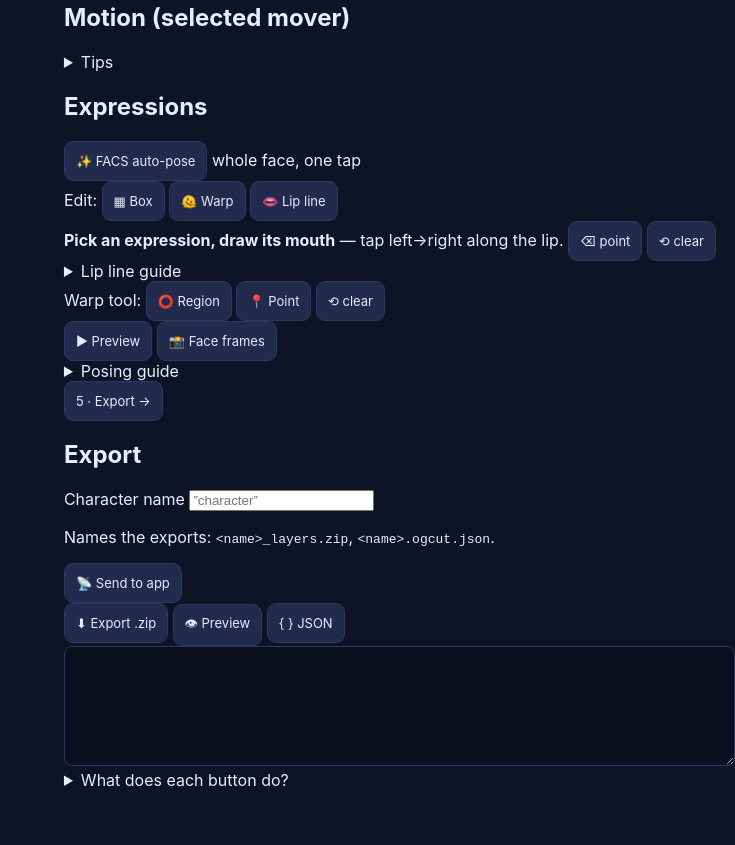
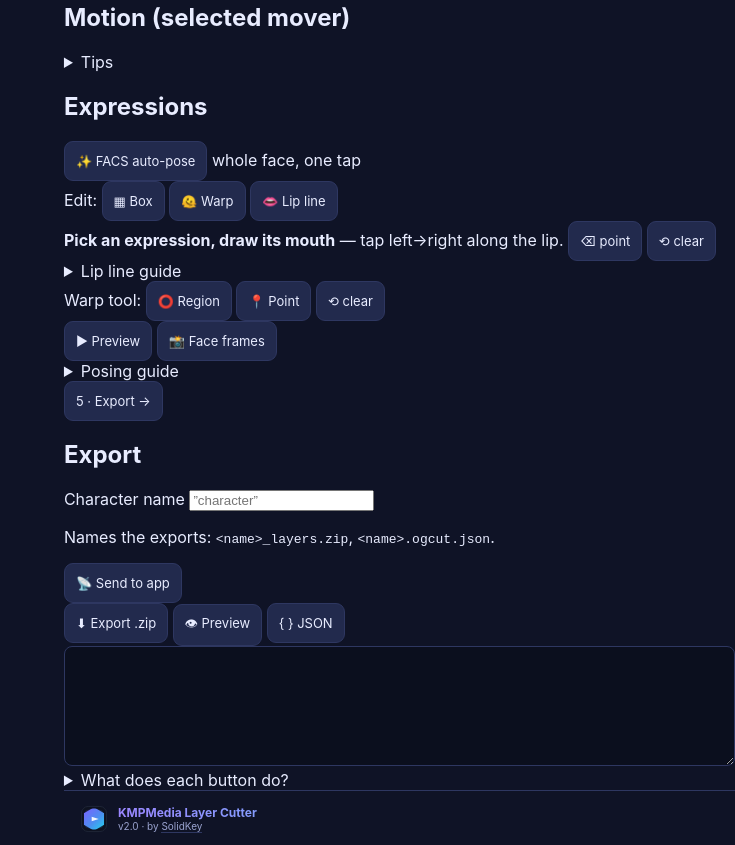
Before and after one commit to SolidKeyAB/kmpmedia, a plain HTML site: page tools/layer_cutter.html in a window 1280 px wide. Shown: the part 1654-2499 px from the top of the page, without its empty margins (545-1280 px from the left). Before the commit the page ends 2444 px from the top, so only its background shows below. Drawn offline with Linux system fonts and the light colour scheme.

Commit message:
feat(cutter): KMPMedia + SolidKey branding footer with version
Adds a persistent footer at the bottom of the sidebar:
- KMPMedia hex mark (inline SVG, namespaced IDs)
- "KMPMedia Layer Cutter" in brand gradient text
- "v2.0 · by SolidKey" with link to solidkey.se

Co-Authored-By: Claude Sonnet 4.6 <noreply@anthropic.com>

```diff
--- a/tools/layer_cutter.html
+++ b/tools/layer_cutter.html
@@ -392,6 +392,29 @@
           <summary>What does each button do?</summary>
           <p class=”hint”><b>Send to app</b>: hands layers + rig to the host app directly (no files). <b>Export .zip</b>: one transparent PNG per layer + <code>rig.json</code>. <b>JSON</b>: view the raw rig data.</p>
         </details>
+      </div>
+    </div>
+
+    <!-- ── Branding footer ── -->
+    <div style="padding:14px 16px 12px;border-top:1px solid var(--line);margin-top:auto;display:flex;align-items:center;gap:10px;">
+      <svg viewBox="0 0 48 48" width="28" height="28" style="flex:0 0 28px;" aria-label="KMPMedia">
+        <defs>
+          <linearGradient id="bfg" x1="0" y1="0" x2="1" y2="1">
+            <stop offset="0" stop-color="#7B61FF"/><stop offset="0.55" stop-color="#4D8DF0"/><stop offset="1" stop-color="#22D3EE"/>
+          </linearGradient>
+          <clipPath id="bfhex"><path d="M24 4 L41.3 14 L41.3 34 L24 44 L6.7 34 L6.7 14 Z"/></clipPath>
+        </defs>
+        <rect x="2" y="2" width="44" height="44" rx="12" fill="#0E1220"/>
+        <rect x="2.5" y="2.5" width="43" height="43" rx="11.5" fill="none" stroke="#2A3346" stroke-width="1"/>
+        <rect x="8" y="8" width="32" height="32" rx="7" fill="url(#bfg)" opacity="0.15"/>
+        <g clip-path="url(#bfhex)">
+          <rect x="6" y="6" width="36" height="36" fill="url(#bfg)"/>
+          <path d="M20 20 L32 24 L20 28 Z" fill="#fff" opacity="0.92"/>
+        </g>
+      </svg>
+      <div style="flex:1;min-width:0;">
+        <div style="font-size:12px;font-weight:700;background:linear-gradient(90deg,#9A86FF,#38E0F0);-webkit-background-clip:text;-webkit-text-fill-color:transparent;background-clip:text;line-height:1.2;">KMPMedia Layer Cutter</div>
+        <div style="font-size:10px;color:var(--dim);line-height:1.3;">v2.0 · by <a href="https://solidkey.se" target="_blank" style="color:var(--dim);text-decoration:none;border-bottom:1px solid var(--line);">SolidKey</a></div>
       </div>
     </div>
 
```
